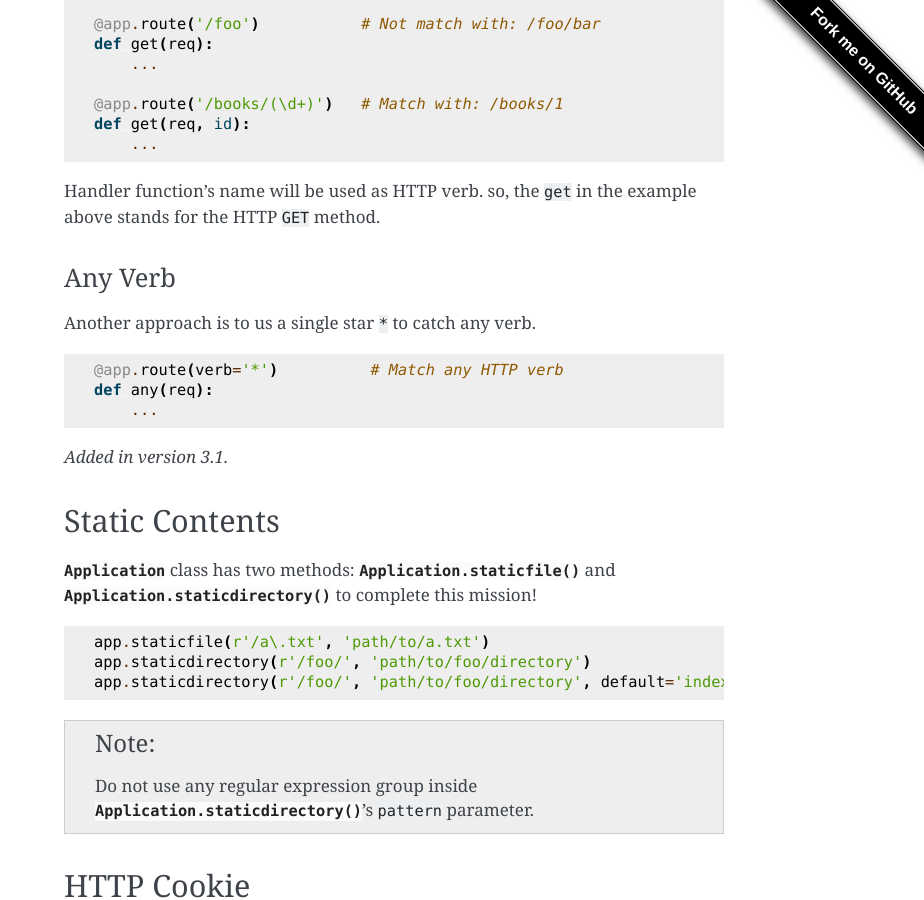
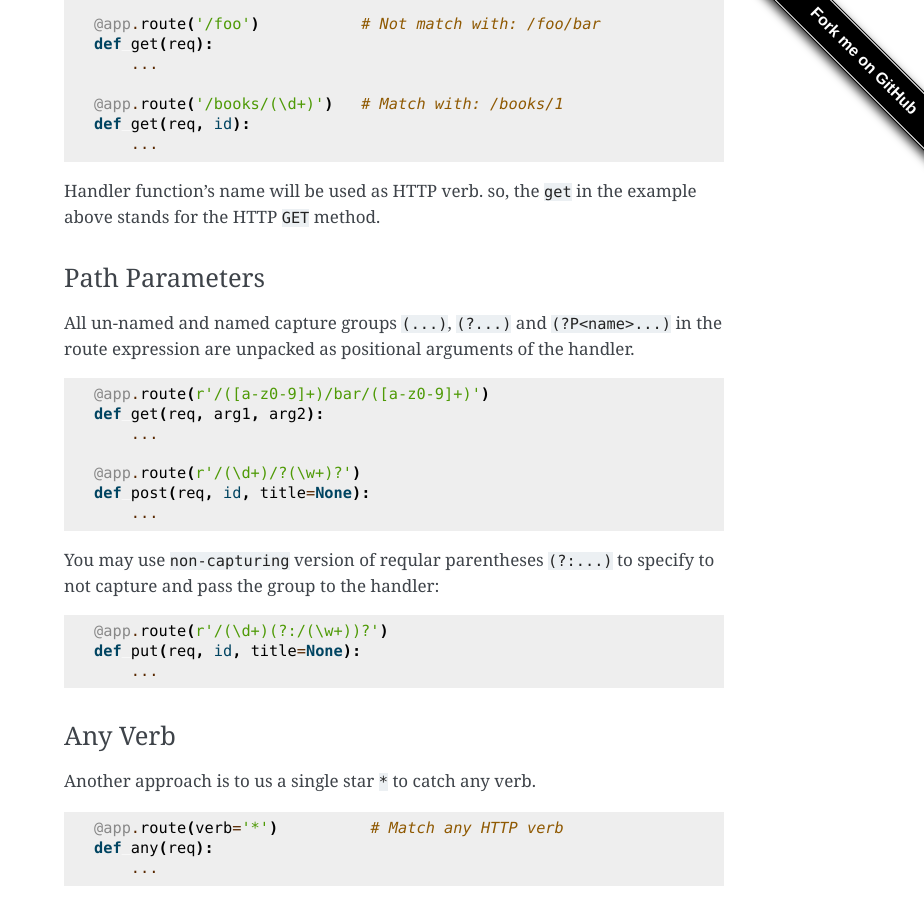
Before and after one commit to yhttp/yhttp, a Sphinx documentation site: the page built from sphinx/cookbook.rst, in a window 1280 px wide and 900 px high, scrolled down 4692 px. Shown: the whole window, without its empty margins (356-1280 px from the left). Built offline with Sphinx 7.4.7, drawn with Linux system fonts in a browser that asks for light colours; the version number could not be read and is left out.

Commit message:
documentation about path parameters

```diff
--- a/sphinx/cookbook.rst
+++ b/sphinx/cookbook.rst
@@ -322,6 +322,32 @@ the only way to register handler for http requests is
 
 Handler function's name will be used as HTTP verb. so, the ``get`` in the
 example above stands for the HTTP ``GET`` method.
+
+
+Path Parameters
+^^^^^^^^^^^^^^^
+All un-named and named capture groups ``(...)``, ``(?...)`` and
+``(?P<name>...)`` in the route expression  are unpacked as positional
+arguments of the handler.
+
+.. code-block::
+
+   @app.route(r'/([a-z0-9]+)/bar/([a-z0-9]+)')
+   def get(req, arg1, arg2):
+       ...
+
+   @app.route(r'/(\d+)/?(\w+)?')
+   def post(req, id, title=None):
+       ...
+
+You may use ``non-capturing`` version of reqular parentheses ``(?:...)`` to
+specify to not capture and pass the group to the handler:
+
+.. code-block::
+
+   @app.route(r'/(\d+)(?:/(\w+))?')
+   def put(req, id, title=None):
+       ...
 
 
 .. _cookbook-anyverb:
```
Also changed, not shown: TODO.md (+0 -2 lines), 1 other file.
